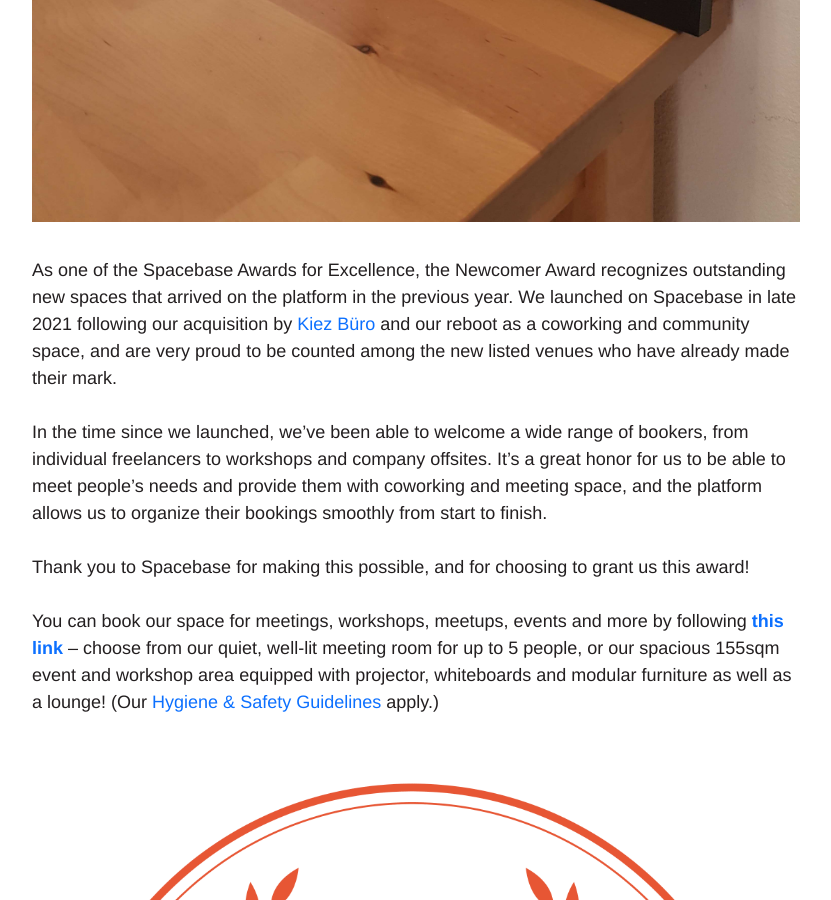
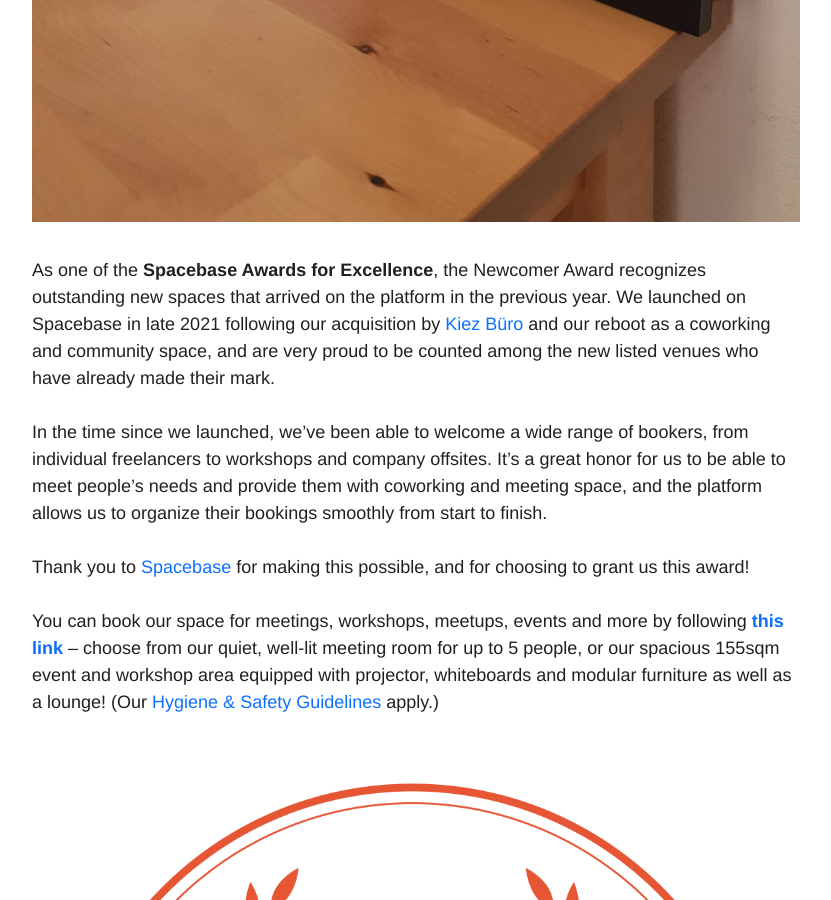
Before and after one commit to co-up/co-up.de, a Jekyll site: the page built from _posts/2022-06-27-spacebase-newcomer-award-2022.md, in a window 1280 px wide and 900 px high, scrolled down 1235 px. Shown: the whole window, without its empty margins (224-1055 px from the left). Built offline with Jekyll 4.4.1, drawn with Linux system fonts in a browser that asks for light colours; comment, search, counter and statistics services are not loaded; some of the changed lines change nothing that is shown.

Commit message:
edited formatting

```diff
--- a/_posts/2022-06-27-spacebase-newcomer-award-2022.md
+++ b/_posts/2022-06-27-spacebase-newcomer-award-2022.md
@@ -6,13 +6,13 @@
 
 We’re very happy to be the recipients of **[Spacebase](https://www.spacebase.com)’s 2022 Newcomer Award**!
 
-<img src="/photos/015 spacebase_zertifikat 900px.jpg" alt="Framed certificate of co.up's Spacebase 2022 Newcomer Award placed next to the meeting room" width="700px">
+<img src="/photos/015 spacebase_zertifikat 900px.jpg" alt="Framed certificate of co.up's Spacebase 2022 Newcomer Award placed next to the meeting room" width="500px">
 
-As one of the Spacebase Awards for Excellence, the Newcomer Award recognizes outstanding new spaces that arrived on the platform in the previous year. We launched on Spacebase in late 2021 following our acquisition by [Kiez Büro](http://kiez-buero.de) and our reboot as a coworking and community space, and are very proud to be counted among the new listed venues who have already made their mark.
+As one of the **Spacebase Awards for Excellence**, the Newcomer Award recognizes outstanding new spaces that arrived on the platform in the previous year. We launched on Spacebase in late 2021 following our acquisition by [Kiez Büro](http://kiez-buero.de) and our reboot as a coworking and community space, and are very proud to be counted among the new listed venues who have already made their mark.
 
 In the time since we launched, we’ve been able to welcome a wide range of bookers, from individual freelancers to workshops and company offsites. It’s a great honor for us to be able to meet people’s needs and provide them with coworking and meeting space, and the platform allows us to organize their bookings smoothly from start to finish.
 
-Thank you to Spacebase for making this possible, and for choosing to grant us this award!
+Thank you to [Spacebase](https://www.spacebase.com) for making this possible, and for choosing to grant us this award!
 
 You can book our space for meetings, workshops, meetups, events and more by following **[this link](https://www.spacebase.com/en/berlin/coworking-space/)** – choose from our quiet, well-lit meeting room for up to 5 people, or our spacious 155sqm event and workshop area equipped with projector, whiteboards and modular furniture as well as a lounge! (Our [Hygiene & Safety Guidelines](https://co-up.de/hygiene-safety-guidelines/) apply.)
 
```
